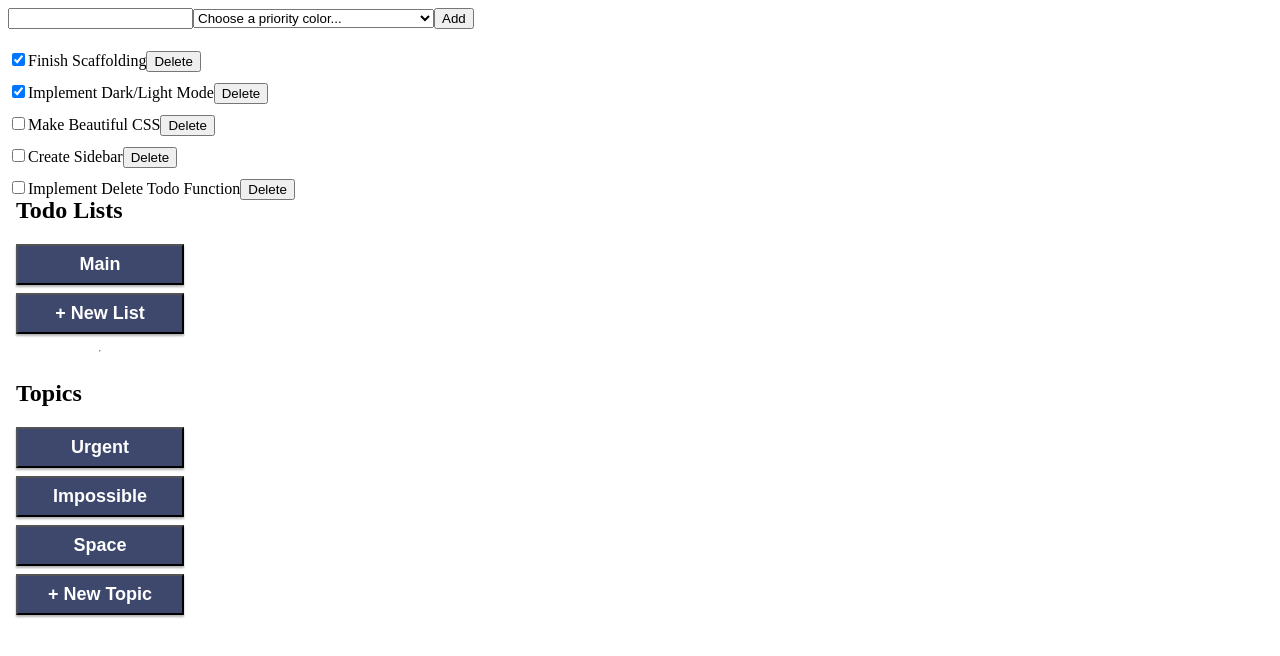
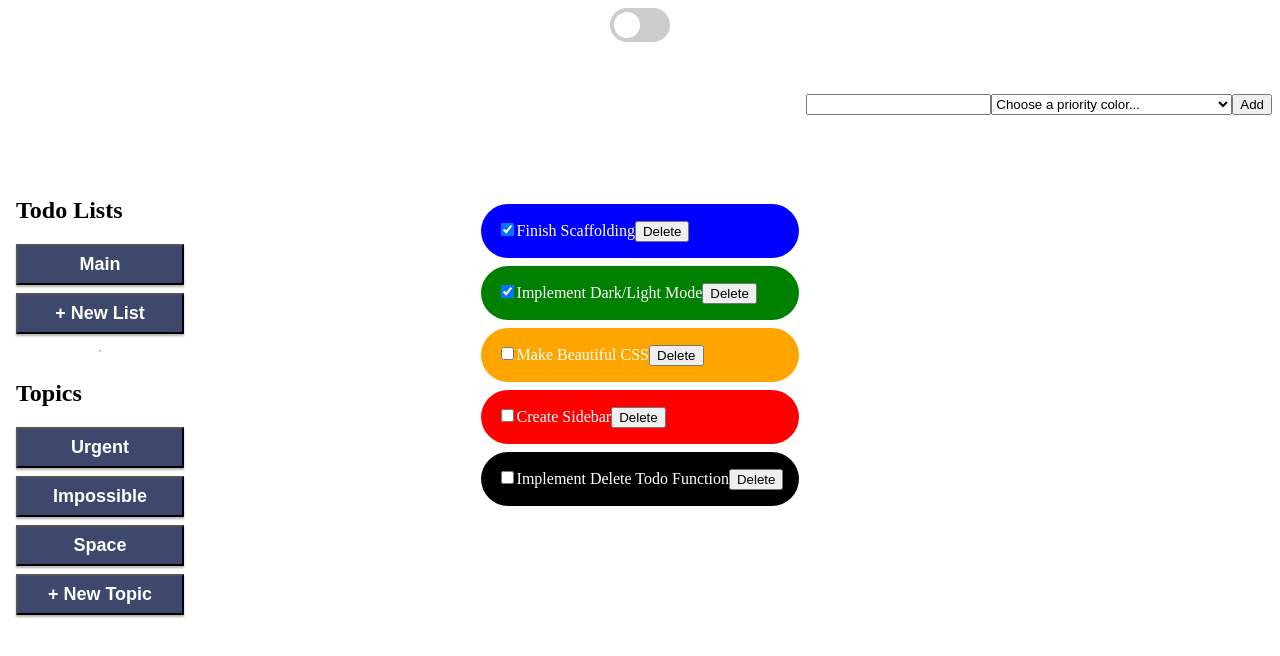
Before and after one commit to inherentspice/todo-list, a Next.js app: page / in a window 1280 px wide. Shown: the top 656 px of the page. Built offline with nearby package versions, Linux system fonts and the light colour scheme.

Commit message:
added styling for individual todos

```diff
--- a/app/add-todo.js
+++ b/app/add-todo.js
@@ -12,7 +12,7 @@ export default function AddTodo( {} ) {
   let [color, setColor] = useState("");
 
   return (
-    <div>
+    <div className="add-todo-cont">
       <input
         type="text"
         onChange={(e) => setName(e.target.value)}
--- a/app/header.js
+++ b/app/header.js
@@ -0,0 +1,11 @@
+"use client";
+
+import Darkmode from "./darkmode";
+
+export default function Header() {
+  return (
+    <>
+    <Darkmode/>
+    </>
+  )
+}
--- a/app/page.js
+++ b/app/page.js
@@ -1,13 +1,15 @@
 import AddTodo from "./add-todo";
 import ToDoList from "./todo-list";
 import Sidebar from "./sidebar";
+import Header from "./header";
 import '../styles/globals.css';
 
 
 
 export default function Page() {
   return (
-    <div>
+    <div className="app-container">
+      <Header />
       <Sidebar />
       <AddTodo />
       <ToDoList />
--- a/app/todo-list.js
+++ b/app/todo-list.js
@@ -8,27 +8,32 @@ const getTodos = () => {
     {
       "id": "62977",
       "name": "Finish Scaffolding",
-      "isDone": true
+      "isDone": true,
+      "priority": "blue"
     },
     {
       "id": "34156",
       "name": "Implement Dark/Light Mode",
-      "isDone": true
+      "isDone": true,
+      "priority": "green"
     },
     {
       "id": "99558",
       "name": "Make Beautiful CSS",
-      "isDone": false
+      "isDone": false,
+      "priority": "orange"
     },
     {
       "id": "62534",
       "name": "Create Sidebar",
-      "isDone": false
+      "isDone": false,
+      "priority": "red"
     },
     {
       "id": "98742",
       "name": "Implement Delete Todo Function",
-      "isDone": false
+      "isDone": false,
+      "priority": "black"
     }
   ]
   return todos;
@@ -36,13 +41,12 @@ const getTodos = () => {
 
 export default async function TodoList() {
   const todos = getTodos();
-  console.log(todos);
   return (
-    <div>
+    <div className="list-todos">
       <ul style={{ listStyleType: "none", padding: 0 }}>
         {todos.map((todo) => {
           return (
-            <li key={todo.id} style={{ padding: "5px 0" }}>
+            <li key={todo.id} className="single-todo" style={{backgroundColor: todo.priority}}>
 
               {/*
                 render in seperate component to keep the rest of this component
--- a/styles/globals.css
+++ b/styles/globals.css
@@ -29,6 +29,13 @@ h3,
 p {
   margin: 0;
   padding: 0;
+}
+
+.app-container {
+  height: 100vh;
+  display: flex;
+  flex-direction: column;
+  align-items: center;
 }
 
 /* darkmode slider */
@@ -90,6 +97,7 @@ input:checked + .slider:before {
   border-radius: 50%;
 }
 
+/* sidebar */
 .sidebar {
   position: absolute;
   left: 0;
@@ -119,3 +127,32 @@ input:checked + .slider:before {
   background-color: var(--color-primary);
   box-shadow: 0 2px 2px rgba(0, 0, 0, 0.5);
 }
+
+/* list of todos */
+
+.list-todos {
+  height: 60%;
+  width: 60%;
+  display: flex;
+  flex-direction: column;
+  align-items: center;
+  justify-content: center;
+}
+
+/* add todo */
+
+.add-todo-cont {
+  display: flex;
+  margin-top: 3rem;
+  align-self: flex-end;
+}
+
+/* single todo */
+
+.single-todo {
+  background-color: aqua;
+  margin: 0.5rem;
+  border-radius: 124px 124px 124px 124px;
+  padding: 1rem;
+  color: #fff;
+}
```
